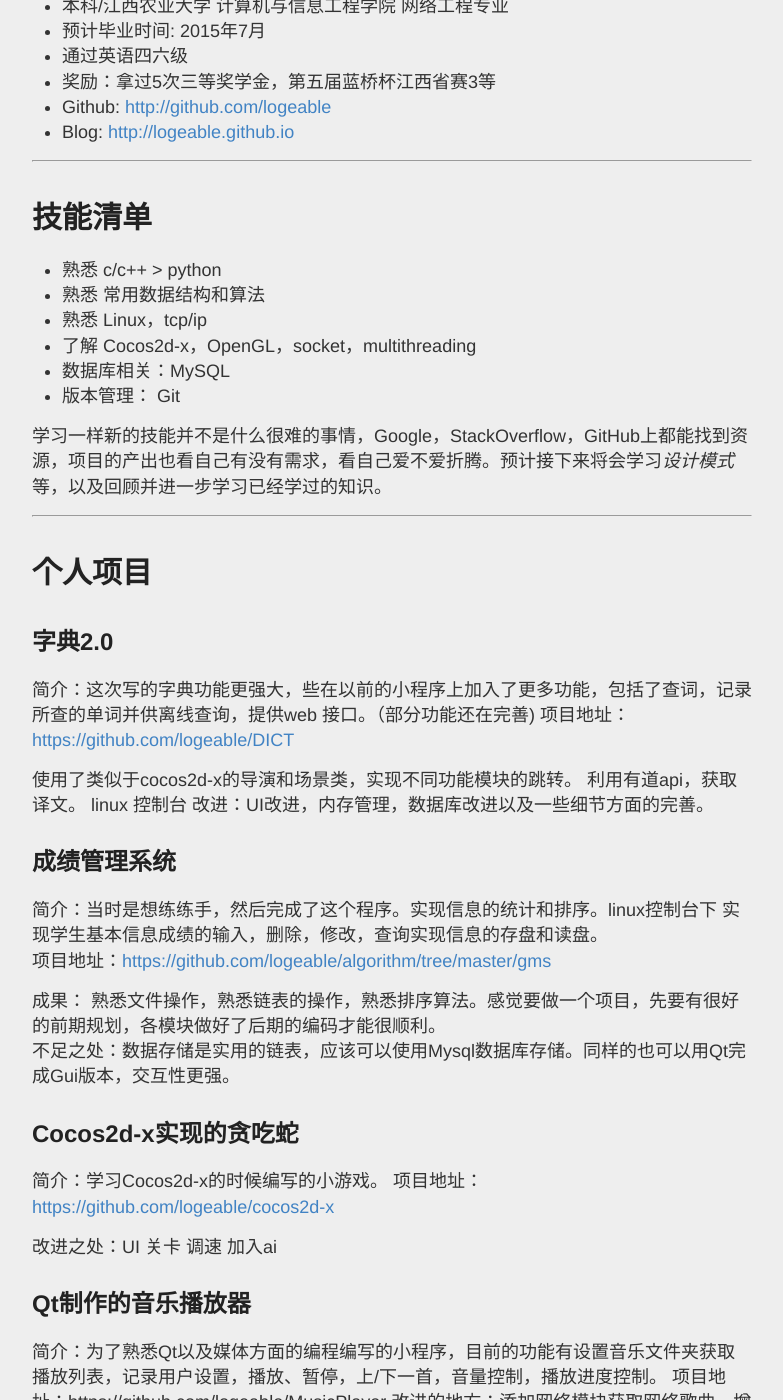
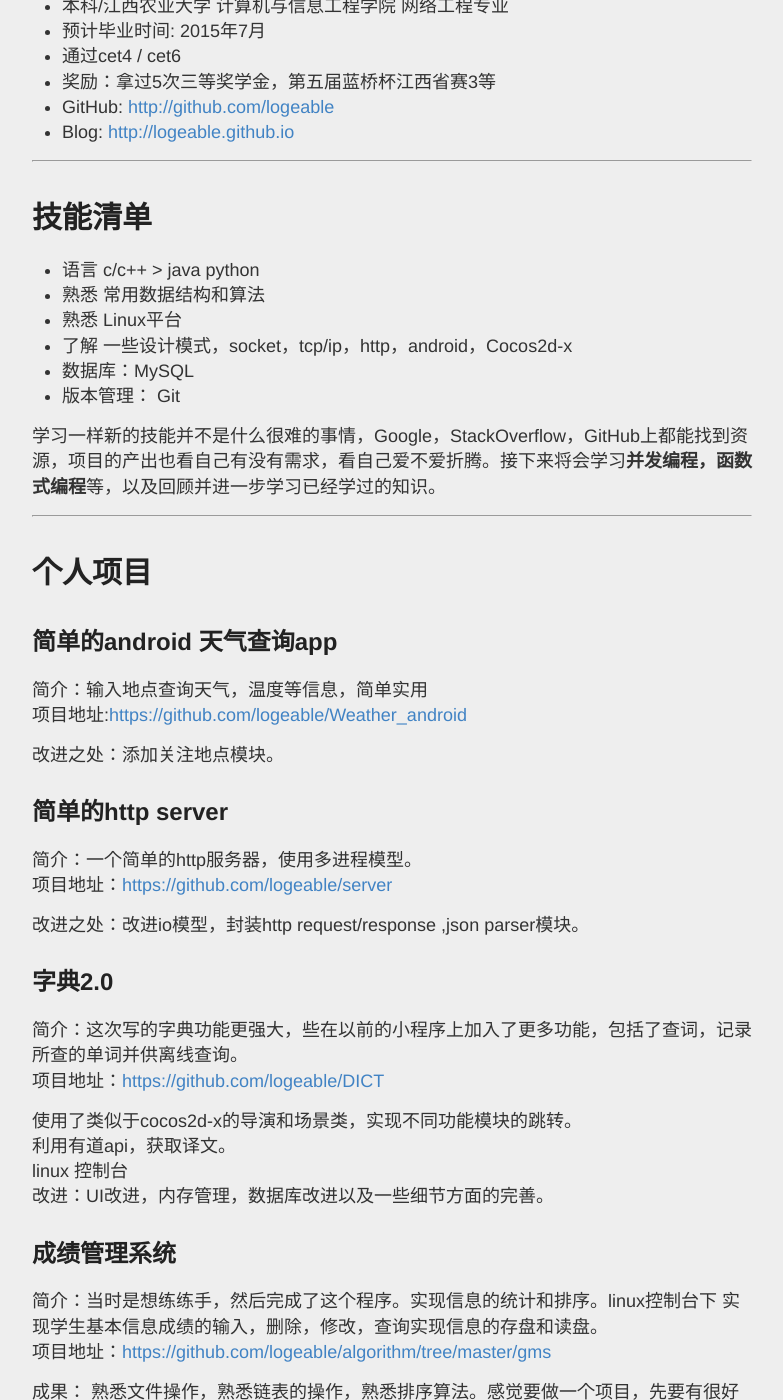
Before and after one commit to logeable/logeable.github.io, a Jekyll site: the page built from about.md, in a window 1280 px wide and 1400 px high, scrolled down 553 px. Shown: the whole window, without its empty margins (248-1031 px from the left). Built offline with Jekyll 4.4.1, drawn with Linux system fonts in a browser that asks for light colours; Markdown is read by kramdown in place of the engine named in the settings; some of the changed text lies outside the part shown.

Commit message:
更新about.md

```diff
--- a/about.md
+++ b/about.md
@@ -16,33 +16,43 @@ permalink: /about/
 # 个人信息
 
  - 李小龙/男/1994
- - 现居北京
+ - 现居宁波
  - 本科/江西农业大学 计算机与信息工程学院 网络工程专业
  - 预计毕业时间: 2015年7月
- - 通过英语四六级
+ - 通过cet4 / cet6
  - 奖励：拿过5次三等奖学金，第五届蓝桥杯江西省赛3等
- - Github: [http://github.com/logeable](http://github.com/logeable)
+ - GitHub: [http://github.com/logeable](http://github.com/logeable)
  - Blog: [http://logeable.github.io](http://logeable.github.io)
 
 ---
 
 #技能清单
 
-- 熟悉 c/c++ > python
+- 语言 c/c++ > java python
 - 熟悉 常用数据结构和算法
-- 熟悉 Linux，tcp/ip
-- 了解 Cocos2d-x，OpenGL，socket，multithreading
-- 数据库相关：MySQL
+- 熟悉 Linux平台
+- 了解 一些设计模式，socket，tcp/ip，http，android，Cocos2d-x
+- 数据库：MySQL
 - 版本管理： Git
 
-学习一样新的技能并不是什么很难的事情，Google，StackOverflow，GitHub上都能找到资源，项目的产出也看自己有没有需求，看自己爱不爱折腾。预计接下来将会学习*设计模式*等，以及回顾并进一步学习已经学过的知识。
+学习一样新的技能并不是什么很难的事情，Google，StackOverflow，GitHub上都能找到资源，项目的产出也看自己有没有需求，看自己爱不爱折腾。接下来将会学习**并发编程，函数式编程**等，以及回顾并进一步学习已经学过的知识。
 
 ---
 
 # 个人项目
 
+##简单的android 天气查询app
+简介：输入地点查询天气，温度等信息，简单实用
+项目地址:[https://github.com/logeable/Weather_android](https://github.com/logeable/Weather_android)
+>改进之处：添加关注地点模块。
+
+##简单的http server
+简介：一个简单的http服务器，使用多进程模型。
+项目地址：[https://github.com/logeable/server](https://github.com/logeable/server)
+>改进之处：改进io模型，封装http request/response ,json parser模块。
+
 ##字典2.0
-简介：这次写的字典功能更强大，些在以前的小程序上加入了更多功能，包括了查词，记录所查的单词并供离线查询，提供web 接口。（部分功能还在完善)
+简介：这次写的字典功能更强大，些在以前的小程序上加入了更多功能，包括了查词，记录所查的单词并供离线查询。
 项目地址：[https://github.com/logeable/DICT](https://github.com/logeable/DICT)
 >使用了类似于cocos2d-x的导演和场景类，实现不同功能模块的跳转。
 >利用有道api，获取译文。
@@ -55,13 +65,11 @@ permalink: /about/
 >成果： 熟悉文件操作，熟悉链表的操作，熟悉排序算法。感觉要做一个项目，先要有很好的前期规划，各模块做好了后期的编码才能很顺利。
 不足之处：数据存储是实用的链表，应该可以使用Mysql数据库存储。同样的也可以用Qt完成Gui版本，交互性更强。
 
-
-
-
 ##Cocos2d-x实现的贪吃蛇
 简介：学习Cocos2d-x的时候编写的小游戏。
 项目地址：[https://github.com/logeable/cocos2d-x](https://github.com/logeable/cocos2d-x)
 >改进之处：UI 关卡 调速 加入ai
+
 ##Qt制作的音乐播放器
 简介：为了熟悉Qt以及媒体方面的编程编写的小程序，目前的功能有设置音乐文件夹获取播放列表，记录用户设置，播放、暂停，上/下一首，音量控制，播放进度控制。
 项目地址：https://github.com/logeable/MusicPlayer
@@ -69,8 +77,5 @@ permalink: /about/
 
 ---
 
-
-
-
 # 致谢
 感谢您花时间阅读我的简历，期待能有机会和您一起工作和学习。
```
Also changed, not shown: other parts of about.md (+1 -1 lines).
